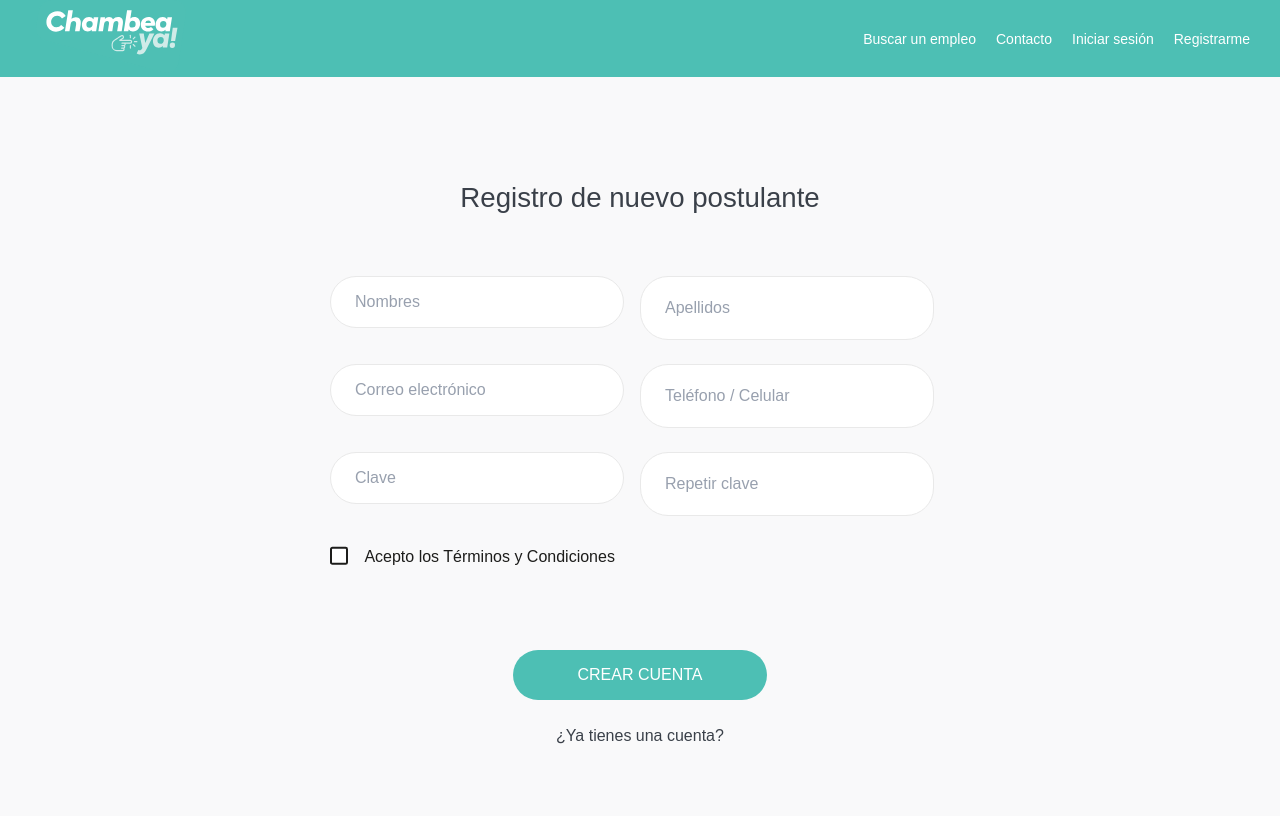
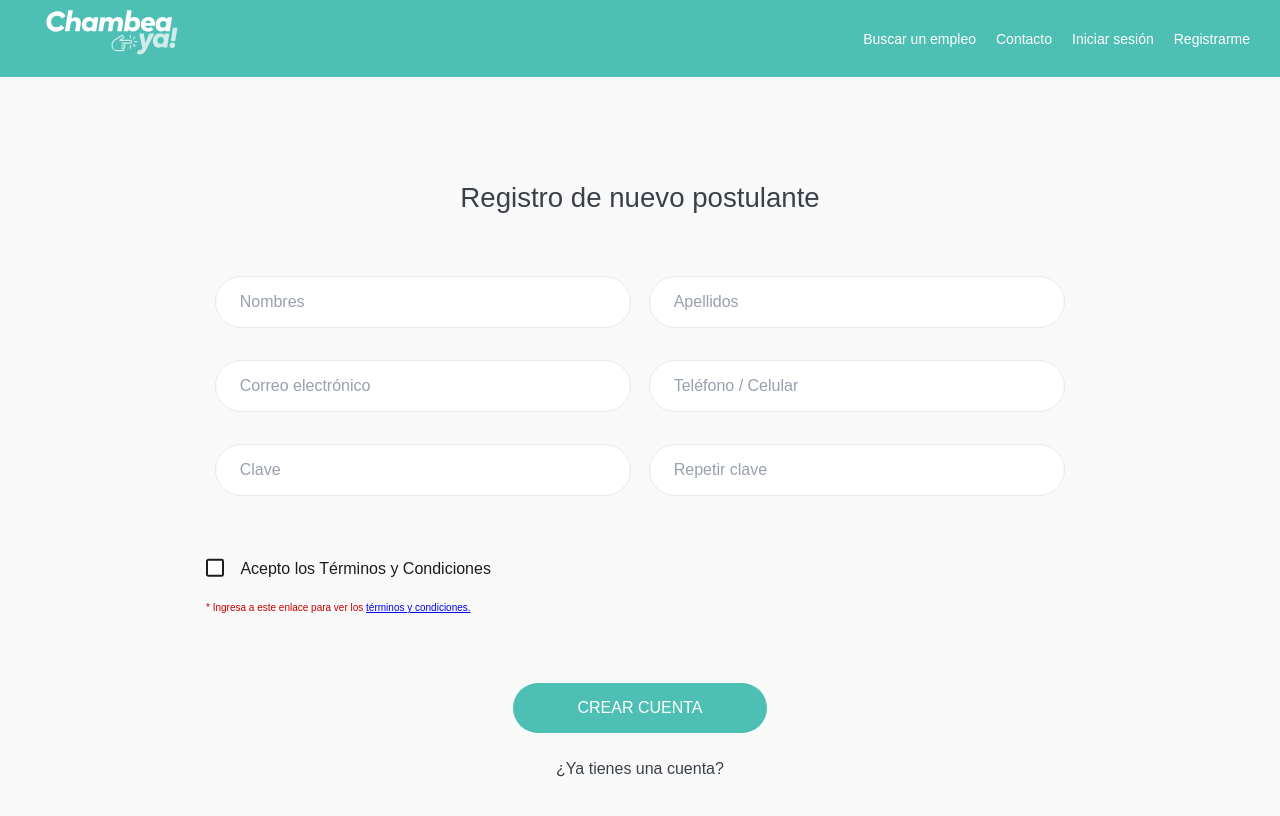
Before and after one commit to Meant-Peru/chambeaya-front, a React (Create React App) app: page /register in a window 1280 px wide. Shown: the top 816 px of the page. Built offline with nearby package versions, Linux system fonts and the light colour scheme.

Commit message:
validation form register

```diff
--- a/src/components/shared/styled.tsx
+++ b/src/components/shared/styled.tsx
@@ -8,6 +8,7 @@ export const Theme = {
         dark: `#4DBFB4`,
         light: `#FFFFFF`,
         red: `#ff5851`,
+        redlight: '#e98787',
         gray6: `#98A0AE`,
         gray9: `#3A4049`,
         border: `#e9e9e9`,
@@ -19,7 +20,6 @@ export const Theme = {
     },
     grids: {
         small: `360px`,
-        smallmax: `420px`,
         medium: `744px`,
         large: `992px`,
         xlarge: `1240px`,
@@ -42,10 +42,6 @@ export const Theme = {
         }
         @media (max-width: 768px){
           width: ${Theme.grids.medium};
-        }
-        @media (max-width: 420px){
-          width: ${Theme.grids.smallmax};
-
         }
         @media (max-width: 375px){
           width: ${Theme.grids.small};
@@ -125,6 +121,7 @@ export const Theme = {
     `;
 
 export const Txtfield = styled.input`
+    margin-bottom: 0.5em;
     background: ${Theme.colors.light};
     font-size: 16px;
     border-radius: 28px;
@@ -140,6 +137,18 @@ export const Theme = {
       margin-bottom: 1rem
     }
     `;
+
+export const Span = styled.span`
+    font-size: 10px;
+    color: #c60000;
+    align-items: center;
+    width:50%;
+    margin-bottom: 1em;
+    @media (max-width: 375px){
+      margin-bottom: 1rem
+    }
+    `;
+
 export const TxtArea = styled.textarea`
     background: ${Theme.colors.light};
     font-size: 16px;
--- a/src/pages/register.tsx
+++ b/src/pages/register.tsx
@@ -3,7 +3,7 @@ import CheckButton from '../components/shared/atom/checkButton';
 import { CREATE_USER, TEM_USER, USER_EXISTING } from './../helpers/constants';
 
 import Header from '../components/shared/header';
-import { Txtfield, BtnPrimary } from './../components/shared/styled';
+import {Txtfield, BtnPrimary, Span} from './../components/shared/styled';
 import './../sass/pages/_register.scss';
 import { register } from './../util/auth.service';
 import { useNavigate } from 'react-router-dom';
@@ -24,7 +24,9 @@ export default function Register() {
 		birthDayDate: new Date(),
 	});
 
-	const handleRegister = async () => {
+	let disabled = false;
+
+	const handleRegister = async (e: any) => {
 		console.log(account);
 
 		const dataSend = {
@@ -42,9 +44,15 @@ export default function Register() {
 				brithdayDate: account.birthDayDate,
 			},
 		};
+		console.log(e);
+		if (!e.target.classList.contains('error')) {
+			e.target.className += ' disabled';
+
+		}
+		console.log(disabled);
 
 		saveLocalStorage(TEM_USER, dataSend);
-		navigate('/register-step-2', { replace: true });
+		// navigate('/register-step-2', { replace: true });
 
 		// const response = await register(dataSend);
 
@@ -60,26 +68,62 @@ export default function Register() {
 		// 		alert('Error corregir esto :c');
 		// 		break;
 		// }
+
+		console.log('CLick en submit');
 	};
 
 	const handleEvent = (e: any) => {
-		let result = e.target.value.replace(/[^a-z]/gi, '');
+		// Replaces fields to correct input data.
 		if (e.target.name === 'name') {
-			console.log(e.target.name);
+			// Only allow letter alphabetical from a-z.
 			e.target.value = e.target.value.replace(/[^a-z]/gi, '');
 		}
 		if (e.target.name === 'lastName') {
-			console.log(e.target.name);
 			e.target.value = e.target.value.replace(/[^a-z]/gi, '');
 		}
 		if (e.target.name === 'email') {
-			console.log(e.target.name);
 			e.target.value = e.target.value.replace(/^[a-zA-Z0-9.!#$%&'*+/=?^_`{|}~-]+@[a-zA-Z0-9](?:[a-zA-Z0-9-]{0,61}[a-zA-Z0-9])?(?:\.[a-zA-Z0-9](?:[a-zA-Z0-9-]{0,61}[a-zA-Z0-9])?)*$/);
 		}
-
 		if (e.target.name === 'phone') {
 			console.log(e.target.name);
 			e.target.value = e.target.value.replace(/[^0-9.]/g, '').replace(/(\..?)\../g);
+		}
+
+
+		// Validate emptiness.
+		console.log(e.target.classList.contains('has-error'));
+		if (e.target.value == '' && !e.target.classList.contains('has-error')) {
+			e.target.classList.add('has-error');
+			e.target.nextSibling.classList.add('has-error-description');
+
+		} else if (e.target.value !== '') {
+			e.target.classList.remove('has-error');
+			e.target.nextSibling.classList.remove('has-error-description');
+			//e.target.className += 'FormGroup';
+			//e.target.classList = e.target.classList.filter(e => e !== 'has-error');
+
+		}
+
+		if (e.target.checked == true) {
+			e.target.classList.remove('has-error');
+			e.target.parentElement.nextSibling.classList.add('error-required-field-description');
+		} else {
+			e.target.parentElement.nextSibling.classList.remove('error-required-field-description');
+		}
+
+		console.log(e);
+
+		console.log(account);
+
+		if (e.target.name === 'confirmPassword') {
+			console.log(e.target.value);
+			console.log(account.password);
+			console.log(e.target.value !== account.password);
+			if (e.target.value != account.password) {
+				console.log("es diferente");
+				e.target.classList.add('has-error');
+				e.target.nextSibling.classList.add('has-error-description');
+			}
 		}
 
 		setAccount({
@@ -92,25 +136,52 @@ export default function Register() {
 		<React.Fragment>
 			<Header />
 			<section className="RegisterPage pt-2">
+				<div className="d-flex flex-row formSection align-items-center">
 					<h2>Registro de nuevo postulante</h2>
+				</div>
+				<form className="d-flex flex-col formSection ">
+					<div className="d-flex flex-row mb-2">
 						<aside className="FormGroup mt-5">
-					<Txtfield className="mb-3" onChange={handleEvent} name="name" placeholder="Nombres" required/>
+							<Txtfield className="mb-2" onChange={handleEvent} name="name" placeholder="Nombres" required/>
+							<Span className="error-required-field-description">* Por favor ingresa tu nombre.</Span>
+						</aside>
+						<aside className="FormGroup mt-5">
 							<Txtfield className="mb-2" onChange={handleEvent} name="lastName" placeholder="Apellidos" required/>
+							<Span className="error-required-field-description"> * Por favor ingresa tu apellido. </Span>
+						</aside>
+					</div>
+
+					<div className="d-flex flex-row mb-2">
+						<aside className="FormGroup">
+							<Txtfield type={'email'} onChange={handleEvent} name="email" className="mb-2" placeholder="Correo electrónico" required/>
+							<Span className="error-required-field-description">* Por favor ingresa tu correo. </Span>
+
 						</aside>
 						<aside className="FormGroup">
-					<Txtfield type={'email'} onChange={handleEvent} name="email" className="mb-3" placeholder="Correo electrónico" required/>
 							<Txtfield type={'tel'} onChange={handleEvent} name="phone" className="mb-2" placeholder="Teléfono / Celular" required/>
+							<Span className="error-required-field-description">* Por favor ingresa tu telefono. </Span>
 						</aside>
+					</div>
 
+					<div className="d-flex flex-row">
 						<aside className="FormGroup">
 							<Txtfield className="mb-3" onChange={handleEvent} name="password" type={'password'} placeholder="Clave" />
+							<Span className="error-required-field-description">* Por favor ingresa la clave. </Span>
+						</aside>
+						<aside className="FormGroup">
 							<Txtfield className="mb-2" onChange={handleEvent} name="confirmPassword" type={'password'} placeholder="Repetir clave" />
+							<Span className="error-required-field-description">* La clave es diferente. </Span>
 						</aside>
-				<aside className="FormGroupFull">
-					<CheckButton withbg="no" label="Acepto los Términos y Condiciones" />
+					</div>
+					<aside className="d-flex flex-col mt-4">
+						<CheckButton onChange={handleEvent} withbg="no" label="Acepto los Términos y Condiciones"/>
+						<Span className="has-error-description">* Ingresa a este enlace para ver los <a href="example.html">términos y condiciones.</a> </Span>
 					</aside>
+				</form>
+
+
 				<aside className="FormAction mt-5">
-					<BtnPrimary onClick={handleRegister}>CREAR CUENTA</BtnPrimary>
+					<BtnPrimary onClick={handleRegister} className="">CREAR CUENTA</BtnPrimary>
 					<p className="mt-2">
 						<a href="/login">¿Ya tienes una cuenta?</a>
 					</p>
--- a/src/pages/registerPostulant.tsx
+++ b/src/pages/registerPostulant.tsx
@@ -3,7 +3,7 @@ import Header from '../components/shared/header';
 import { Tab, Tabs, TabList, TabPanel } from 'react-tabs';
 import CheckButton from '../components/shared/atom/checkButton';
 import toast, { Toaster } from 'react-hot-toast';
-import { Txtfield, DropdownMenu, DropdownItem, BtnPrimary } from '../components/shared/styled';
+import {Txtfield, DropdownMenu, DropdownItem, BtnPrimary, Span} from '../components/shared/styled';
 import 'react-tabs/style/react-tabs.css';
 import './../sass/pages/_applyJob.scss';
 import Footer from '../components/shared/footer';
@@ -88,7 +88,6 @@ export const RegisterPostulant = () => {
 	};
 
 	const handleForm = (e: any) => {
-		let result = e.target.value.replace(/[^a-z]/gi, '');
 		if (e.target.name === 'documentNumber') {
 			console.log(e.target.name);
 			e.target.value = e.target.value.replace(/[^0-9.]/g, '').replace(/(\..?)\../g);
@@ -98,6 +97,14 @@ export const RegisterPostulant = () => {
 			e.target.value = e.target.value.replace(/^https:\/\//);
 		}
 
+		if (e.target.value == '' && !e.target.classList.contains('has-error')) {
+			e.target.classList.add('has-error');
+			e.target.nextSibling.classList.add('has-error-description');
+		} else if (e.target.value !== '') {
+			e.target.classList.remove('has-error');
+			e.target.nextSibling.classList.remove('has-error-description');
+
+		}
 		setForm({
 			...form,
 			[e.target.name]: e.target.value,
@@ -206,6 +213,7 @@ export const RegisterPostulant = () => {
 												<DropdownItem value="3">Carnet de Extranjeria</DropdownItem>
 											</DropdownMenu>
 											<Txtfield className="ml-5" placeholder="Nro de documento" name="documentNumber" onChange={handleForm} value={form.documentNumber} />
+											<Span className="error-required-field-description">* Por favor ingresa tu número de documento.</Span>
 										</aside>
 									</article>
 									<article className="footerSection">
--- a/src/sass/main.scss
+++ b/src/sass/main.scss
@@ -238,6 +238,10 @@ hr {
       margin-bottom: 2rem;
   }
 
+  .disabled {
+    background: black;
+  }
+
 }
 
 .pagination {
--- a/src/sass/pages/_applyJob.scss
+++ b/src/sass/pages/_applyJob.scss
@@ -17,6 +17,10 @@
     width: var(--container-phone);
   }
 
+  .error-required-field-description {
+    display: none;
+  }
+
   .FormGroup{
     width: 100%;
     display: flex;
@@ -26,7 +30,19 @@
     :first-child, :last-child{
       width: 50%;
     }
+
+    .has-error-description {
+      display: block;
+    }
   }
+
+  .has-error {
+    border: 1px solid #ff5851;
+    ::placeholder{
+      color: #e98787;
+    }
+  }
+
   .FormGroup-full{
     :first-child{
       width: 100%;
--- a/src/sass/pages/_register.scss
+++ b/src/sass/pages/_register.scss
@@ -5,7 +5,6 @@
     display: flex;
     flex-direction: column;
     justify-content: center;
-    text-align: center;
     margin: 80px auto 40px;
 
     @include tablet-l {
@@ -19,12 +18,14 @@
     @include phone {
         width: var(--container-phone);
     }
-
+    .error-required-field-description {
+        display: none;
+    }
     .FormGroup {
-        width: 50%;
-        margin: 0 auto 0;
+        width: 48%;
+        margin: 0 auto;
         display: flex;
-        flex-direction: row;
+        flex-direction: column;
 
         :first-child {
             margin-right: 16px;
@@ -35,7 +36,33 @@
             color: var(--color-text);
             text-decoration: none;
         }
+        .has-error-description {
+            display: block;
+        }
 
+    }
+
+
+    .formSection{
+        width: 70%;
+        margin: 0 auto
+    }
+    .text-center{
+        text-align: center;
+    }
+    .align-items-center{
+        display: flex;
+        align-items: center;
+        justify-content: center;
+    }
+    .d-flex{
+        display: flex;
+    }
+    .flex-row{
+        flex-direction: row;
+    }
+    .flex-col{
+        flex-direction: column;
     }
 
     .FormGroupFull {
@@ -43,6 +70,13 @@
         margin: 0 auto 0;
         display: flex;
         flex-direction: row;
+    }
+
+    .has-error {
+        border: 1px solid #ff5851;
+        ::placeholder{
+            color: #e98787;
+        }
     }
 }
 
```
Lines whose indentation alone changed are shown as unchanged.
